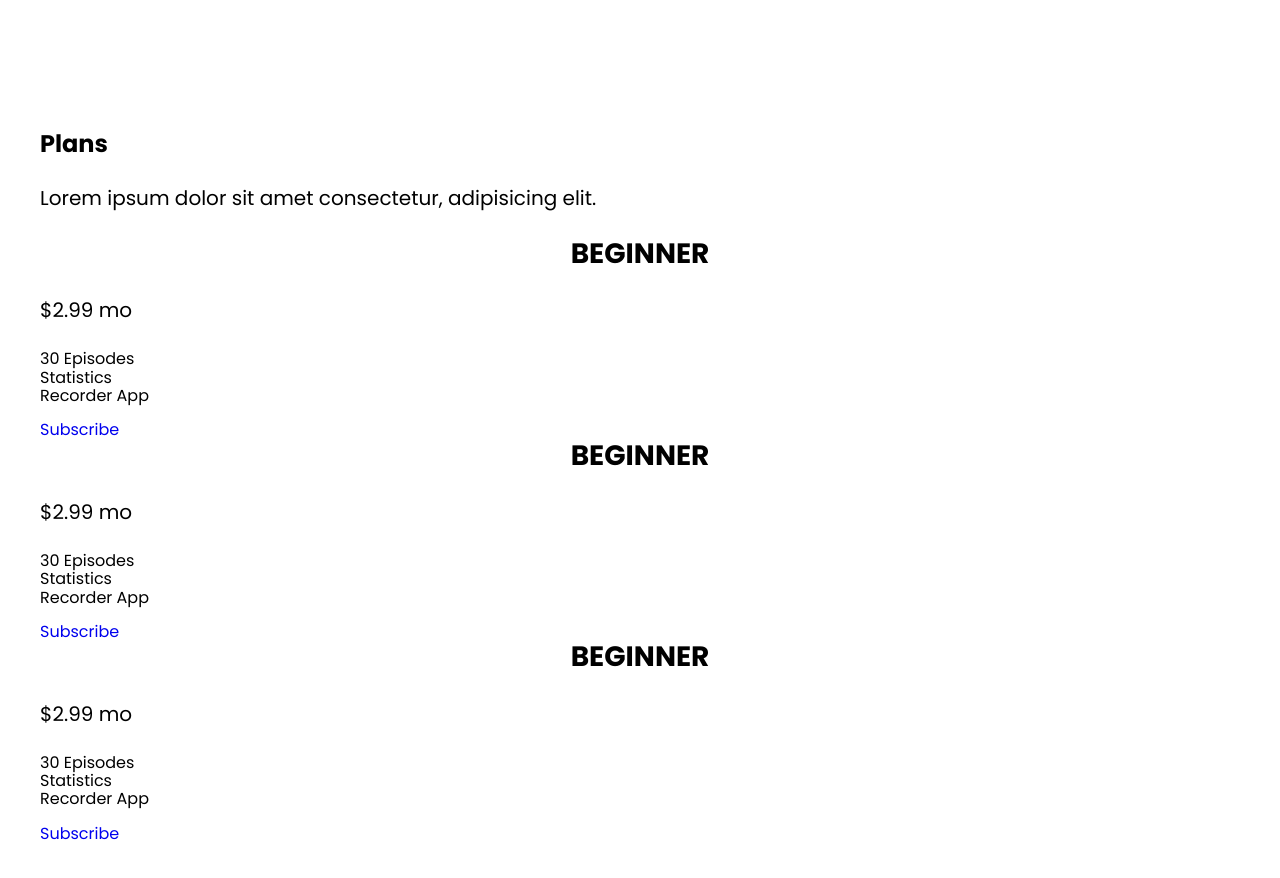
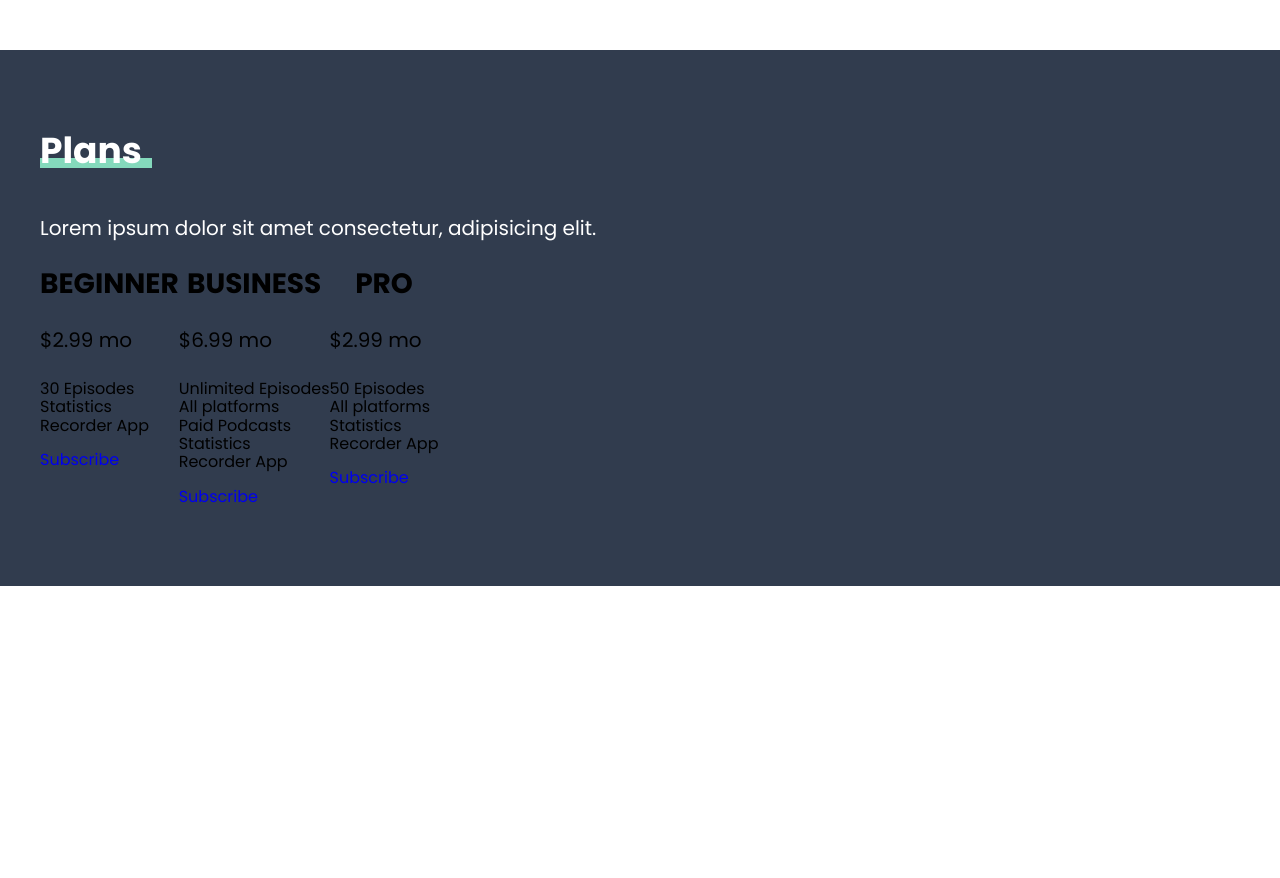
Before and after one commit to mark1n1/13-PodcastApp, a website: page index.html in a window 1280 px wide. Shown: the part 3100-3978 px from the top of the page. After the commit the page ends 3686 px from the top, so only its background shows below. Drawn offline with Linux system fonts and the light colour scheme.

Commit message:
added plans scss file

```diff
--- a/index.html
+++ b/index.html
@@ -81,31 +81,36 @@
                     </ul>
 
                     <a href="#" class="plan-button">Subscribe</a>
-                </div>
-                <div class="plan first">
-                    <h3>Beginner</h3>
-                    <p class="price">$2.99 mo</p>
+                </div> <!-- .plan -->
+
+                <div class="plan business">
+                    <h3>Business</h3>
+                    <p class="price">$6.99 mo</p>
 
                     <ul class="list">
-                        <li>30 Episodes</li>
+                        <li>Unlimited Episodes</li>
+                        <li>All platforms</li>
+                        <li>Paid Podcasts</li>
                         <li>Statistics</li>
                         <li>Recorder App</li>
                     </ul>
 
                     <a href="#" class="plan-button">Subscribe</a>
-                </div>
-                <div class="plan first">
-                    <h3>Beginner</h3>
+                </div><!-- .plan -->
+
+                <div class="plan pro">
+                    <h3>Pro</h3>
                     <p class="price">$2.99 mo</p>
 
                     <ul class="list">
-                        <li>30 Episodes</li>
+                        <li>50 Episodes</li>
+                        <li>All platforms</li>
                         <li>Statistics</li>
                         <li>Recorder App</li>
                     </ul>
 
                     <a href="#" class="plan-button">Subscribe</a>
-                </div>
+                </div><!-- .plan -->
             </div>
         </div>
     </section>
--- a/src/scss/ui/_index.scss
+++ b/src/scss/ui/_index.scss
@@ -3,3 +3,4 @@
 @forward 'createpodcast';
 @forward 'benefits';
 @forward 'statistics';
+@forward 'plans';
--- /dev/null
+++ b/src/scss/ui/_plans.scss
@@ -0,0 +1,33 @@
+@use 'base/variables' as v;
+@use 'base/mixins' as m;
+
+.plans {
+    background-color: v.$secondary;
+
+    h2 {
+        @include m.headingBorder(v.$white, v.$primary);
+    }
+
+    .description {
+        color: v.$white;
+    }
+}
+
+.our-plans {
+    display: flex;
+    flex-direction: column;
+
+    @include m.tablet {
+        flex-direction: row;
+    }
+
+    .plan {
+        &.business {
+            order: -1;
+
+            @include m.tablet {
+                order: unset;
+            }
+        }
+    }
+}
```
Also changed, not shown: build/css/app.css, 1 other file.
